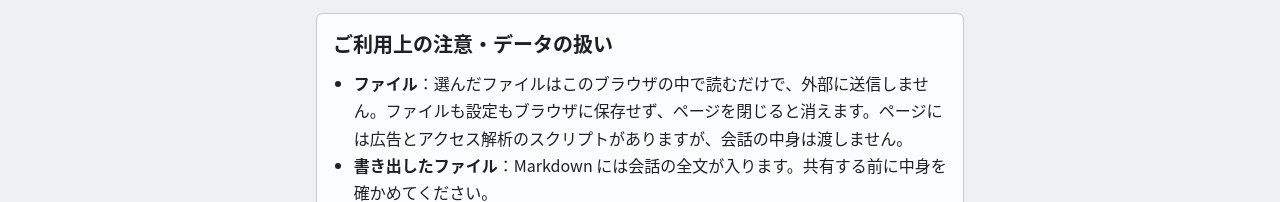
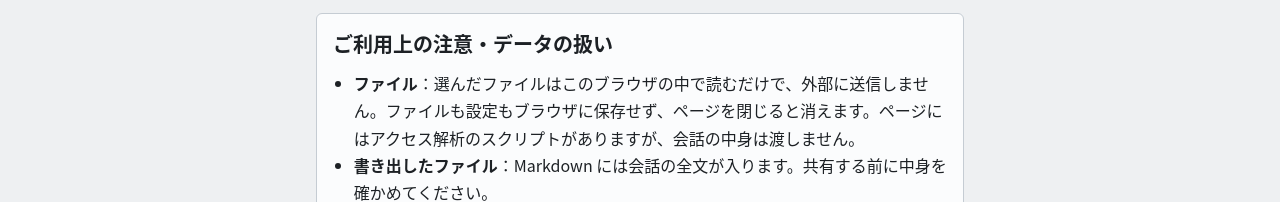
Before and after one commit to YouheiOonuki/ai-log, a plain HTML site: page guide.html in a window 1280 px wide. Shown: the part 1641-1843 px from the top of the page. Drawn offline with Linux system fonts and the light colour scheme.

Commit message:
Q-655: guide の注意の文から「広告と」を外す（道具の画面に AdSense なし、解析だけ）
Co-Authored-By: Claude Opus 5.5 <noreply@anthropic.com>

```diff
--- a/guide.html
+++ b/guide.html
@@ -128,7 +128,7 @@
     <article class="card content" id="notes">
       <h2>ご利用上の注意・データの扱い</h2>
       <ul>
-        <li><strong>ファイル</strong>：選んだファイルはこのブラウザの中で読むだけで、外部に送信しません。ファイルも設定もブラウザに保存せず、ページを閉じると消えます。ページには広告とアクセス解析のスクリプトがありますが、会話の中身は渡しません。</li>
+        <li><strong>ファイル</strong>：選んだファイルはこのブラウザの中で読むだけで、外部に送信しません。ファイルも設定もブラウザに保存せず、ページを閉じると消えます。ページにはアクセス解析のスクリプトがありますが、会話の中身は渡しません。</li>
         <li><strong>書き出したファイル</strong>：Markdown には会話の全文が入ります。共有する前に中身を確かめてください。</li>
         <li><strong>結果の扱い</strong>：書き出しの形は予告なく変わることがあります。読めなかった所は画面の「一覧と注意」にファイル名と行で出します。</li>
       </ul>
```
